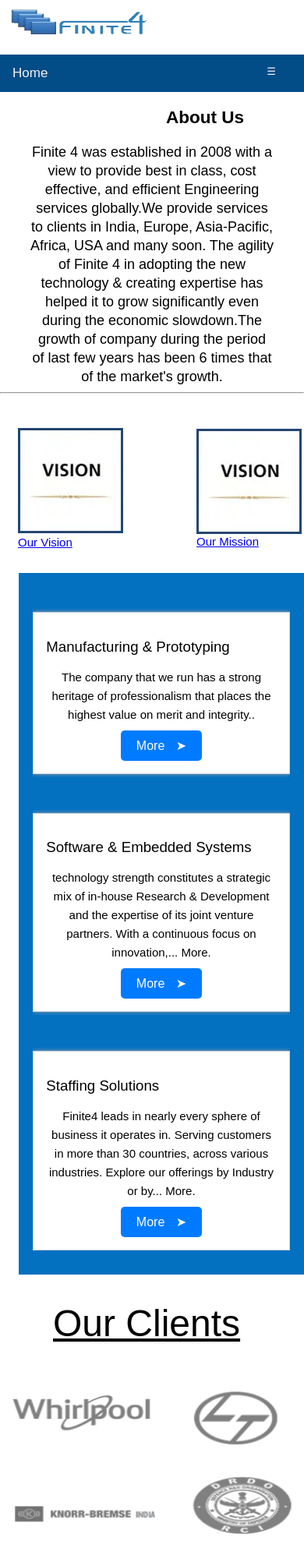
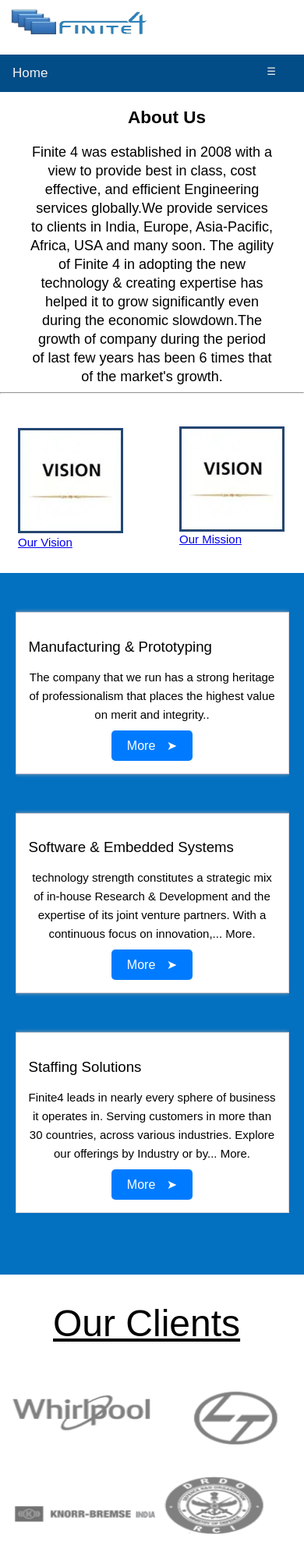
Before and after one commit to SudamBawalge/MyWebapp, a plain HTML site: page home.html in a window 390 px wide. Shown: the top 1996 px of the page at 78% size. Drawn offline with Linux system fonts and the light colour scheme.

Commit message:
Update home.css

```diff
--- a/home.css
+++ b/home.css
@@ -522,7 +522,11 @@ fill: none;
     .top img {
         margin-left: 10px;
     }
-
+    .row h1 {
+      margin-top: 20px;
+      margin-left: -98px;
+      padding-left: 136px;
+  }
     .vistion_miistion {
       padding: 0px;
       margin-left:  23px;
@@ -546,7 +550,7 @@ fill: none;
       background-color: #0370c0;
       height: 900px;
       margin-top: 28px;
-      margin-left: 24px;
+      margin-left: 0px;
     }
     .Our_Clients {
       margin-left: 68px;
@@ -571,7 +575,7 @@ margin-top: 143px;
 margin-left: 52px;
 }
 .Drdo {
-margin-left: 211px;
+margin-left: 175px;
 margin-top: -196px;
 }
 
@@ -742,8 +746,8 @@ padding-top: 15px;
 .Anniual_Reiw {
 padding: 0px;
 
-margin-left: 252px;
-margin-top: -157px;
+margin-left: 230px;
+margin-top: -160px;
 font-size: -1.3333333333rem;
 display: block;
 float: left;
@@ -762,7 +766,7 @@ margin-left: 10px;
 /* Footer Started */
 
 footer{
-  margin-top: 1%;
+  margin-top: 0%;
   text-align: center;
   left: 0;
   height: 400px;
```
